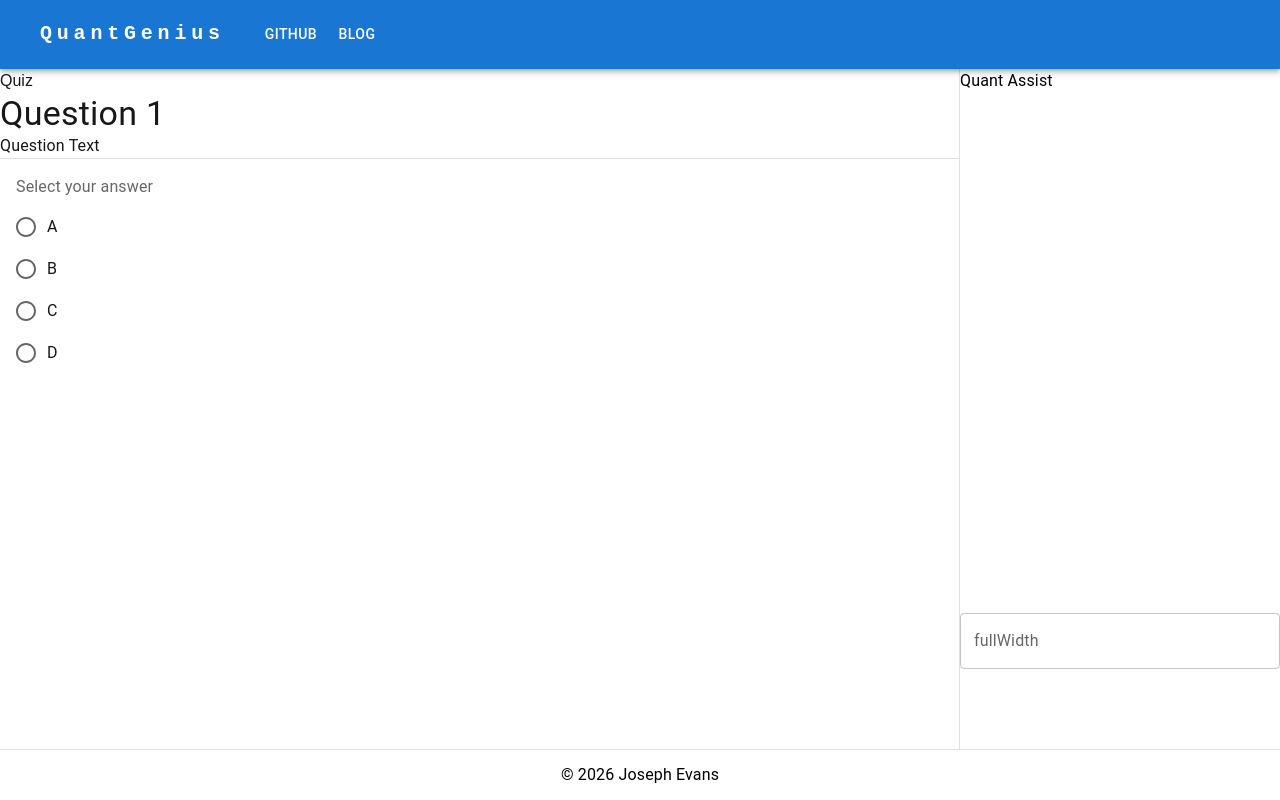
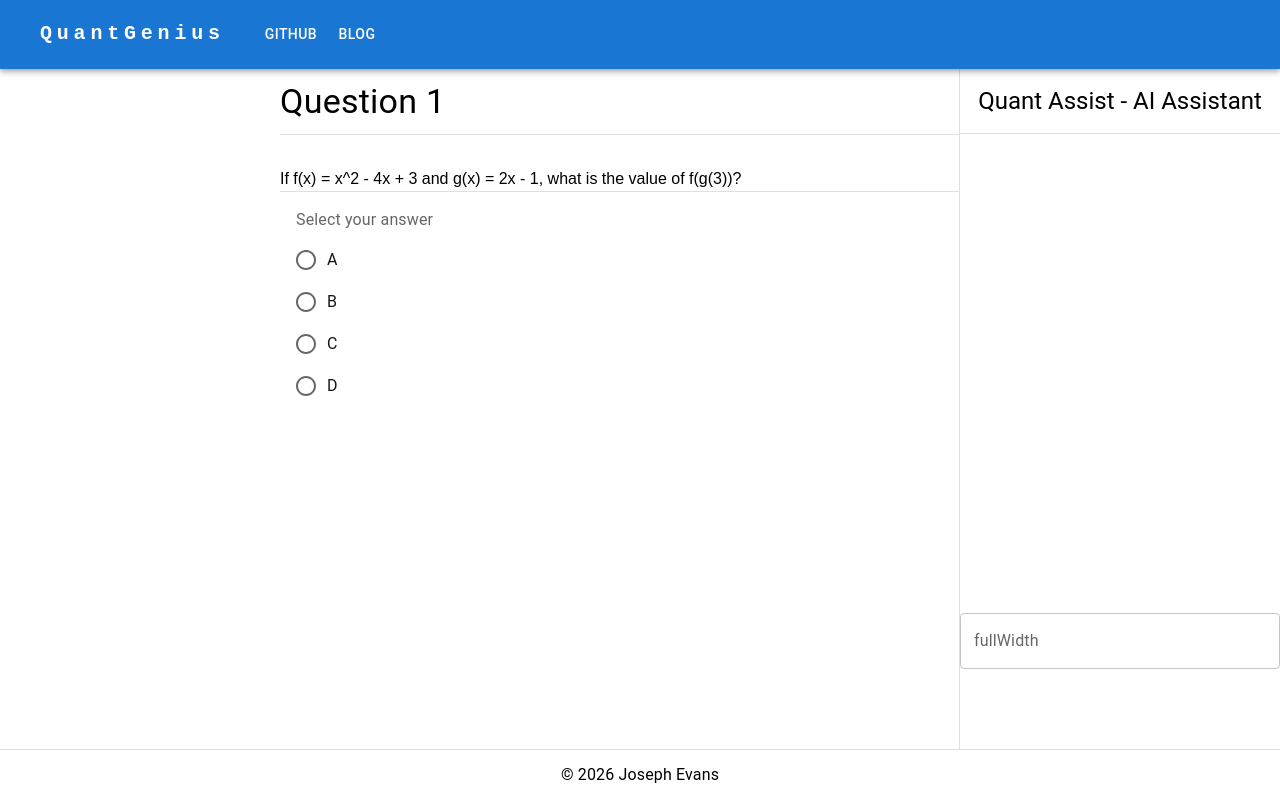
Before and after one commit to jeje1197/QuantGeniusUI, a Next.js app: page / in a window 1280 px wide. Built offline with nearby package versions, Linux system fonts and the light colour scheme; some icons are missing.

Commit message:
Create quiz and chat interface

```diff
--- a/app/components/chat.tsx
+++ b/app/components/chat.tsx
@@ -1,15 +1,21 @@
-import { Box, TextField, Typography } from '@mui/material'
+import { Box, Divider, TextField, Typography } from '@mui/material'
 import React from 'react'
 
 export default function Chat() {
   return (
     <Box className="flex flex-col h-1/1 w-1/4">
-        <div className="h-8/10">
-            <Typography style={{color: 'black'}}>
-                Quant Assist
+        <Box className="h-8/10">
+            <Typography variant='h5' style={{
+                color: 'black',
+                textAlign: 'center',
+                padding: '1rem'
+            }}>
+                Quant Assist - AI Assistant
             </Typography>
-        </div>
-        <Box sx={{ width: 500, maxWidth: '100%' }}>
+            <Divider />
+        </Box>
+
+        <Box className="h-1/10 align-self-end" sx={{ width: 500, maxWidth: '100%' }}>
             <TextField fullWidth label="fullWidth" id="fullWidth" />
         </Box>
     </Box>
--- a/app/components/quiz.tsx
+++ b/app/components/quiz.tsx
@@ -24,7 +24,7 @@ function MultipleChoiceSelection({choices}: {choices: any[]}) {
 
 export default function quiz() {
     const currentQuestion = 1;
-    const questionText = 'Question Text';
+    const questionText = 'If f(x) = x^2 - 4x + 3 and g(x) = 2x - 1, what is the value of f(g(3))?';
     const choices = [
         {label: 'A', text: 'Text'},
         {label: 'B', text: 'Text'},
@@ -33,16 +33,22 @@ export default function quiz() {
     ]
 
   return (
-    <Box className='flex flex-col w-8/10'>
-        <div className='align-self-center'>
-            Quiz
-        </div>
-        <div>
-            <Typography variant='h4'>
+    <Box className='flex flex-col w-6/10 ml-70'>
+        <Typography variant='h4' style={{
+            color: 'black',
+            paddingTop: '0.75rem',
+            paddingBottom: '0.75rem'
+        }}>
             Question {currentQuestion}
         </Typography>
+        <Divider style={{
+            marginTop: '0rem'
+        }}/>
 
-            <Typography>
+        <Typography variant='p' style={{
+            color: 'black',
+            marginTop: '2rem'
+        }}>
             {questionText}
         </Typography>
 
@@ -54,8 +60,6 @@ export default function quiz() {
                 <TextField id="outlined-basic" label="Outlined" variant="outlined" />
             )
         }
-
-        </div>
     </Box>
   )
 }
```
Lines whose indentation alone changed are shown as unchanged.
